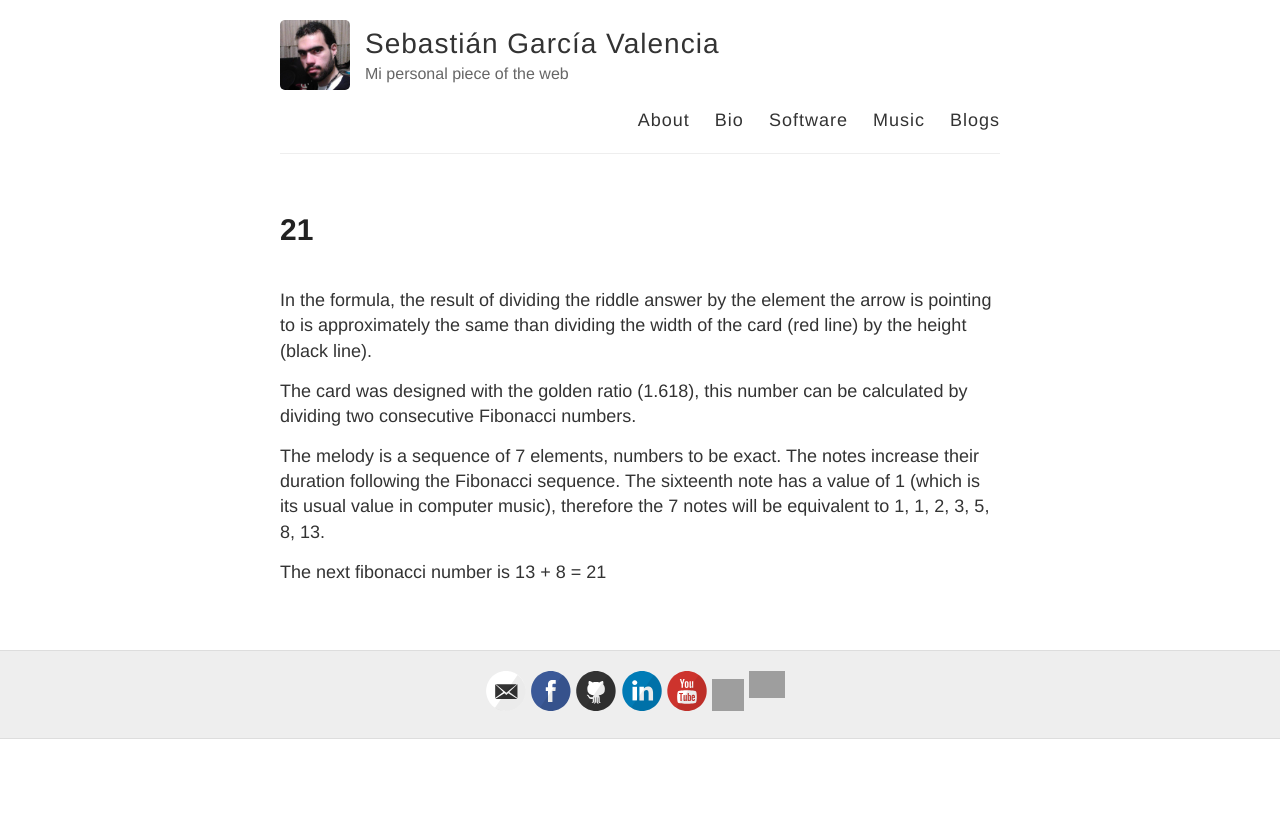
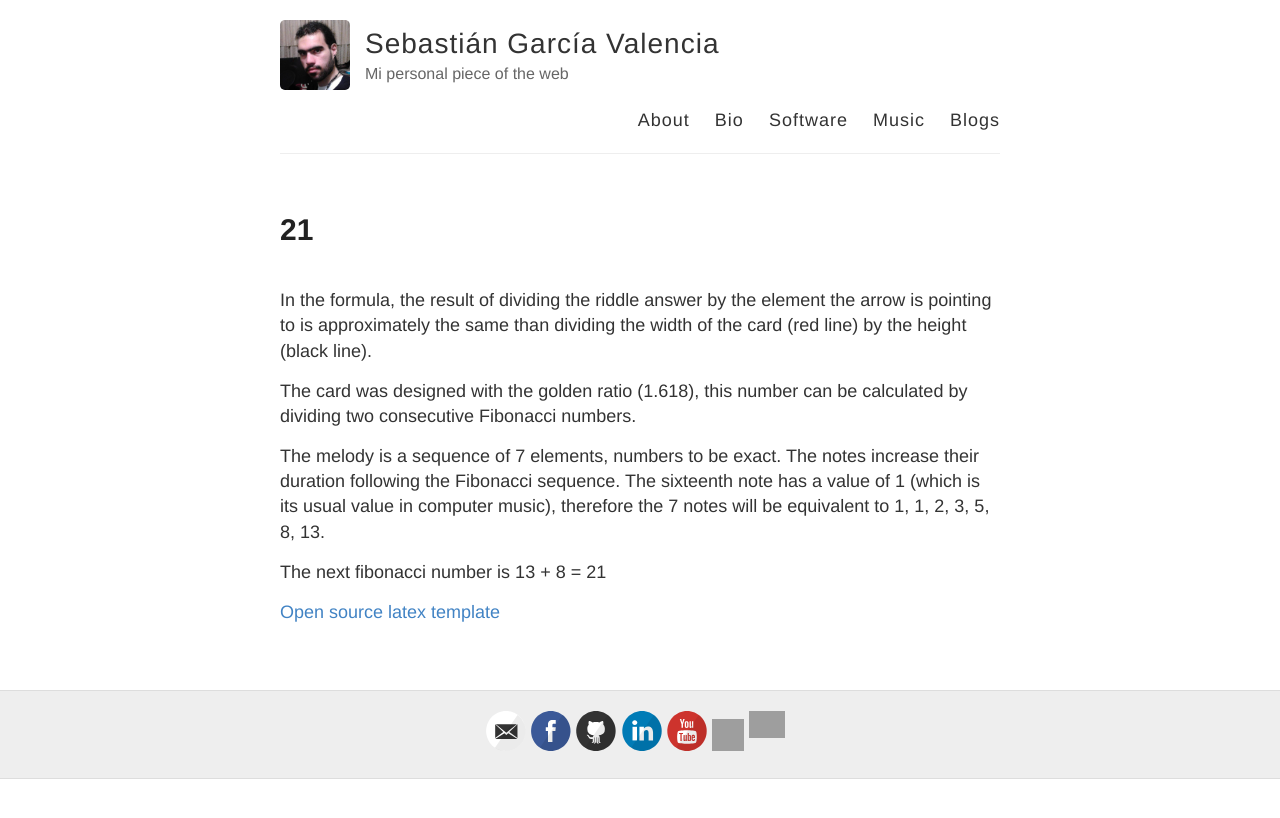
Before and after one commit to sebasgverde/sebasgverde.github.io, a Jekyll site: the page built from riddle_solution.md, in a window 1280 px wide. Shown: the top 818 px of the page. Built offline with Jekyll 4.4.1, drawn with Linux system fonts in a browser that asks for light colours; grey boxes are pictures that could not be loaded.

Commit message:
latex template link

```diff
--- a/riddle_solution.md
+++ b/riddle_solution.md
@@ -11,3 +11,5 @@ The card was designed with the golden ratio (1.618), this number can be calculat
 The melody is a sequence of 7 elements, numbers to be exact. The notes increase their duration following the Fibonacci sequence. The sixteenth note has a value of 1 (which is its usual value in computer music), therefore the 7 notes will be equivalent to 1, 1, 2, 3, 5, 8, 13.
 
 The next fibonacci number is 13 + 8 = 21
+
+[Open source latex template](https://github.com/sebasgverde/business_card_template)
```
